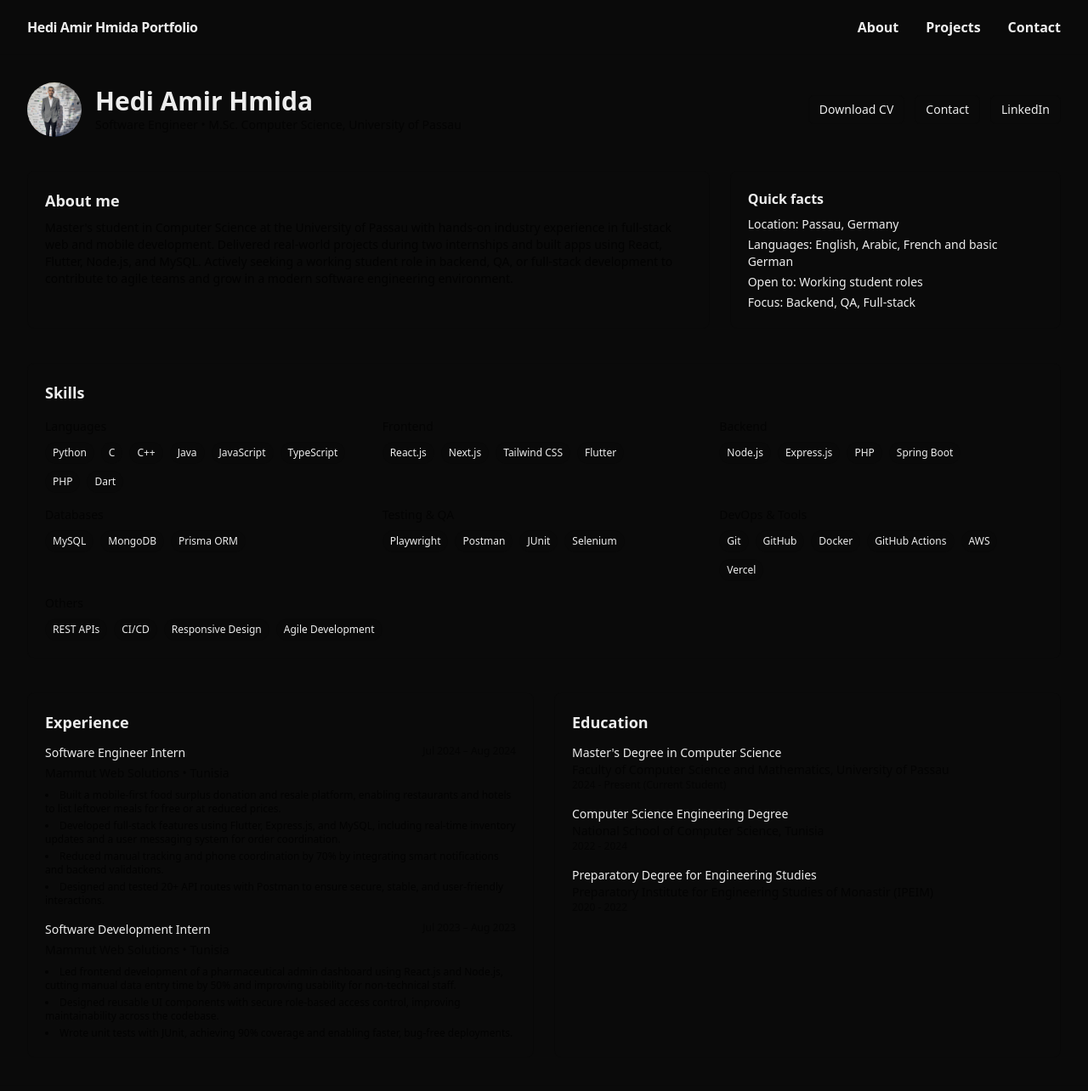
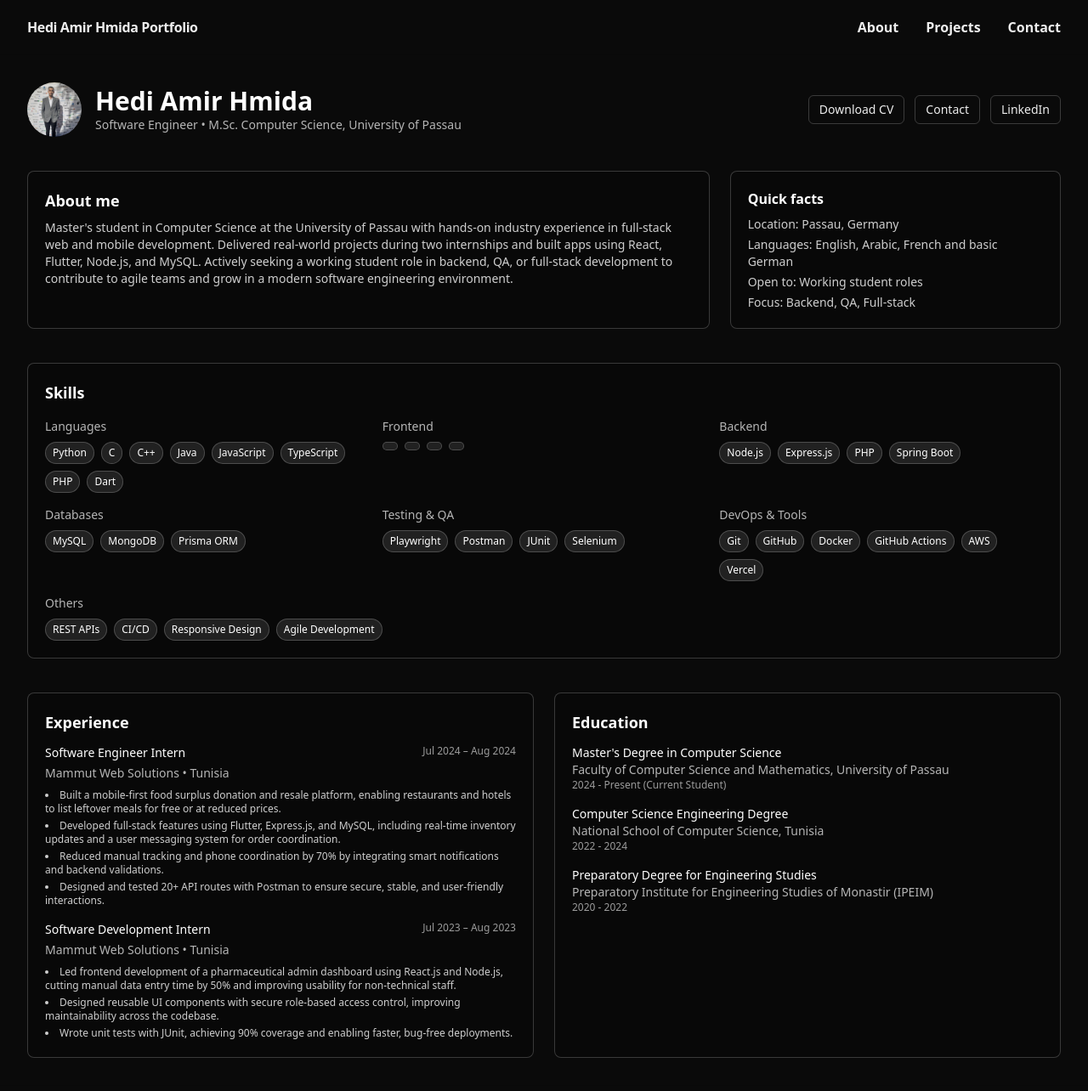
Before and after one commit to HediAmirHmida/MyPortfolio, a Next.js app: page /about in a window 1280 px wide. Shown: the top 1284 px of the page at 85% size. Built offline with nearby package versions, Linux system fonts and the light colour scheme; no server answers.

Commit message:
deployementv3

```diff
--- a/app/about/page.tsx
+++ b/app/about/page.tsx
@@ -15,32 +15,32 @@ export default function AboutPage() {
             className="h-16 w-16 rounded-full object-cover"
           />
           <div>
-            <h1 className="text-2xl sm:text-3xl font-semibold">Hedi Amir Hmida</h1>
-            <p className="text-black/70 dark:text-white/70 text-sm">
+            <h1 className="text-2xl sm:text-3xl font-semibold text-white">Hedi Amir Hmida</h1>
+            <p className="text-white/70 text-sm">
               Software Engineer • M.Sc. Computer Science, University of Passau
             </p>
           </div>
         </div>
         <div className="flex flex-wrap gap-3">
-          <a href="/ResumeHmidaHediAmir.pdf" download className="px-3 py-1.5 rounded-md border border-black/10 dark:border-white/15 text-sm hover:bg-black/5 dark:hover:bg-white/10">Download CV</a>
-          <a href="/contact" className="px-3 py-1.5 rounded-md border border-black/10 dark:border-white/15 text-sm hover:bg-black/5 dark:hover:bg-white/10">Contact</a>
-          <a href="https://www.linkedin.com/in/hedi-amir-hmida-233339278" target="_blank" rel="noreferrer" className="px-3 py-1.5 rounded-md border border-black/10 dark:border-white/15 text-sm hover:bg-black/5 dark:hover:bg-white/10">LinkedIn</a>
+          <a href="/ResumeHmidaHediAmir.pdf" download className="px-3 py-1.5 rounded-md border border-white/20 text-sm hover:bg-white/10 transition">Download CV</a>
+          <a href="/contact" className="px-3 py-1.5 rounded-md border border-white/20 text-sm hover:bg-white/10 transition">Contact</a>
+          <a href="https://www.linkedin.com/in/hedi-amir-hmida-233339278" target="_blank" rel="noreferrer" className="px-3 py-1.5 rounded-md border border-white/20 text-sm hover:bg-white/10 transition">LinkedIn</a>
         </div>
       </div>
 
       <div className="grid gap-6 md:grid-cols-3">
-        <div className="md:col-span-2 rounded-lg border border-black/10 dark:border-white/10 p-5">
-          <h2 className="text-lg font-semibold mb-2">About me</h2>
-          <p className="text-sm text-black/80 dark:text-white/80">
+        <div className="md:col-span-2 rounded-lg border border-white/20 p-5 bg-black/20">
+          <h2 className="text-lg font-semibold mb-2 text-white">About me</h2>
+          <p className="text-sm text-white/80">
             Master&apos;s student in Computer Science at the University of Passau with hands-on industry experience in full-stack
             web and mobile development. Delivered real-world projects during two internships and built apps using React,
             Flutter, Node.js, and MySQL. Actively seeking a working student role in backend, QA, or full-stack development to
             contribute to agile teams and grow in a modern software engineering environment.
           </p>
         </div>
-        <div className="rounded-lg border border-black/10 dark:border-white/10 p-5">
-          <h3 className="text-base font-semibold mb-2">Quick facts</h3>
-          <ul className="text-sm space-y-1">
+        <div className="rounded-lg border border-white/20 p-5 bg-black/20">
+          <h3 className="text-base font-semibold mb-2 text-white">Quick facts</h3>
+          <ul className="text-sm space-y-1 text-white/80">
             <li>Location: Passau, Germany</li>
             <li>Languages: English, Arabic, French and basic German</li>
             <li>Open to: Working student roles</li>
@@ -49,64 +49,62 @@ export default function AboutPage() {
         </div>
       </div>
 
-      <div className="rounded-lg border border-black/10 dark:border-white/10 p-5">
-        <h2 className="text-lg font-semibold mb-4">Skills</h2>
+      <div className="rounded-lg border border-white/20 p-5 bg-black/20">
+        <h2 className="text-lg font-semibold mb-4 text-white">Skills</h2>
         <div className="grid gap-4 sm:grid-cols-2 lg:grid-cols-3">
           <div>
-            <h3 className="text-sm font-medium text-black/70 dark:text-white/70 mb-2">Languages</h3>
+            <h3 className="text-sm font-medium text-white/70 mb-2">Languages</h3>
             <div className="flex flex-wrap gap-2">
               {["Python", "C", "C++", "Java", "JavaScript", "TypeScript", "PHP", "Dart"].map((s) => (
-                <span key={s} className="text-xs rounded-full px-2 py-1 border border-black/10 dark:border-white/10 bg-black/5 dark:bg-white/5">
+                <span key={s} className="text-xs rounded-full px-2 py-1 border border-white/20 bg-white/10 text-white">
                   {s}
                 </span>
               ))}
             </div>
           </div>
           <div>
-            <h3 className="text-sm font-medium text-black/70 dark:text-white/70 mb-2">Frontend</h3>
+            <h3 className="text-sm font-medium text-white/70 mb-2">Frontend</h3>
             <div className="flex flex-wrap gap-2">
               {["React.js", "Next.js", "Tailwind CSS", "Flutter"].map((s) => (
-                <span key={s} className="text-xs rounded-full px-2 py-1 border border-black/10 dark:border-white/10 bg-black/5 dark:bg-white/5">
+                <span key={s} className="text-xs rounded-full px-2 py-1 border border-white/20 bg-white/10 text-white"></span>
+              ))}
+            </div>
+          </div>
+          <div>
+            <h3 className="text-sm font-medium text-white/70 mb-2">Backend</h3>
+            <div className="flex flex-wrap gap-2">
+              {["Node.js", "Express.js", "PHP", "Spring Boot"].map((s) => (
+                <span key={s} className="text-xs rounded-full px-2 py-1 border border-white/20 bg-white/10 text-white">
                   {s}
                 </span>
               ))}
             </div>
           </div>
           <div>
-            <h3 className="text-sm font-medium text-black/70 dark:text-white/70 mb-2">Backend</h3>
+            <h3 className="text-sm font-medium text-white/70 mb-2">Databases</h3>
             <div className="flex flex-wrap gap-2">
-              {["Node.js", "Express.js", "PHP", "Spring Boot"].map((s) => (
-                <span key={s} className="text-xs rounded-full px-2 py-1 border border-black/10 dark:border-white/10 bg-black/5 dark:bg-white/5">
+              {["MySQL", "MongoDB", "Prisma ORM"].map((s) => (
+                <span key={s} className="text-xs rounded-full px-2 py-1 border border-white/20 bg-white/10 text-white">
                   {s}
                 </span>
               ))}
             </div>
           </div>
           <div>
-            <h3 className="text-sm font-medium text-black/70 dark:text-white/70 mb-2">Databases</h3>
+            <h3 className="text-sm font-medium text-white/70 mb-2">Testing & QA</h3>
             <div className="flex flex-wrap gap-2">
-              {["MySQL", "MongoDB", "Prisma ORM"].map((s) => (
-                <span key={s} className="text-xs rounded-full px-2 py-1 border border-black/10 dark:border-white/10 bg-black/5 dark:bg-white/5">
+              {["Playwright", "Postman", "JUnit", "Selenium"].map((s) => (
+                <span key={s} className="text-xs rounded-full px-2 py-1 border border-white/20 bg-white/10 text-white">
                   {s}
                 </span>
               ))}
             </div>
           </div>
           <div>
-            <h3 className="text-sm font-medium text-black/70 dark:text-white/70 mb-2">Testing & QA</h3>
-            <div className="flex flex-wrap gap-2">
-              {["Playwright", "Postman", "JUnit", "Selenium"].map((s) => (
-                <span key={s} className="text-xs rounded-full px-2 py-1 border border-black/10 dark:border-white/10 bg-black/5 dark:bg-white/5">
-                  {s}
-                </span>
-              ))}
-            </div>
-          </div>
-          <div>
-            <h3 className="text-sm font-medium text-black/70 dark:text-white/70 mb-2">DevOps & Tools</h3>
+            <h3 className="text-sm font-medium text-white/70 mb-2">DevOps & Tools</h3>
             <div className="flex flex-wrap gap-2">
               {["Git", "GitHub", "Docker", "GitHub Actions", "AWS", "Vercel"].map((s) => (
-                <span key={s} className="text-xs rounded-full px-2 py-1 border border-black/10 dark:border-white/10 bg-black/5 dark:bg-white/5">
+                <span key={s} className="text-xs rounded-full px-2 py-1 border border-white/20 bg-white/10 text-white">
                   {s}
                 </span>
               ))}
@@ -114,10 +112,10 @@ export default function AboutPage() {
           </div>
         </div>
         <div className="mt-4">
-          <h3 className="text-sm font-medium text-black/70 dark:text-white/70 mb-2">Others</h3>
+          <h3 className="text-sm font-medium text-white/70 mb-2">Others</h3>
           <div className="flex flex-wrap gap-2">
             {["REST APIs", "CI/CD", "Responsive Design", "Agile Development"].map((s) => (
-              <span key={s} className="text-xs rounded-full px-2 py-1 border border-black/10 dark:border-white/10 bg-black/5 dark:bg-white/5">
+              <span key={s} className="text-xs rounded-full px-2 py-1 border border-white/20 bg-white/10 text-white">
                 {s}
               </span>
             ))}
@@ -126,16 +124,16 @@ export default function AboutPage() {
       </div>
 
       <div className="grid gap-6 md:grid-cols-2">
-        <div className="rounded-lg border border-black/10 dark:border-white/10 p-5">
-          <h2 className="text-lg font-semibold mb-3">Experience</h2>
+        <div className="rounded-lg border border-white/20 p-5 bg-black/20">
+          <h2 className="text-lg font-semibold mb-3 text-white">Experience</h2>
           <div className="space-y-4">
             <div>
               <div className="flex items-start justify-between mb-1">
-                <h3 className="font-medium text-sm">Software Engineer Intern</h3>
-                <span className="text-xs text-black/60 dark:text-white/60">Jul 2024 – Aug 2024</span>
+                <h3 className="font-medium text-sm text-white">Software Engineer Intern</h3>
+                <span className="text-xs text-white/60">Jul 2024 – Aug 2024</span>
               </div>
-              <div className="text-sm text-black/70 dark:text-white/70 mb-2">Mammut Web Solutions • Tunisia</div>
-              <ul className="text-xs text-black/80 dark:text-white/80 space-y-1 list-disc list-inside">
+              <div className="text-sm text-white/70 mb-2">Mammut Web Solutions • Tunisia</div>
+              <ul className="text-xs text-white/80 space-y-1 list-disc list-inside">
                 <li>Built a mobile-first food surplus donation and resale platform, enabling restaurants and hotels to list leftover meals for free or at reduced prices.</li>
                 <li>Developed full-stack features using Flutter, Express.js, and MySQL, including real-time inventory updates and a user messaging system for order coordination.</li>
                 <li>Reduced manual tracking and phone coordination by 70% by integrating smart notifications and backend validations.</li>
@@ -144,11 +142,11 @@ export default function AboutPage() {
             </div>
             <div>
               <div className="flex items-start justify-between mb-1">
-                <h3 className="font-medium text-sm">Software Development Intern</h3>
-                <span className="text-xs text-black/60 dark:text-white/60">Jul 2023 – Aug 2023</span>
+                <h3 className="font-medium text-sm text-white">Software Development Intern</h3>
+                <span className="text-xs text-white/60">Jul 2023 – Aug 2023</span>
               </div>
-              <div className="text-sm text-black/70 dark:text-white/70 mb-2">Mammut Web Solutions • Tunisia</div>
-              <ul className="text-xs text-black/80 dark:text-white/80 space-y-1 list-disc list-inside">
+              <div className="text-sm text-white/70 mb-2">Mammut Web Solutions • Tunisia</div>
+              <ul className="text-xs text-white/80 space-y-1 list-disc list-inside">
                 <li>Led frontend development of a pharmaceutical admin dashboard using React.js and Node.js, cutting manual data entry time by 50% and improving usability for non-technical staff.</li>
                 <li>Designed reusable UI components with secure role-based access control, improving maintainability across the codebase.</li>
                 <li>Wrote unit tests with JUnit, achieving 90% coverage and enabling faster, bug-free deployments.</li>
@@ -156,23 +154,23 @@ export default function AboutPage() {
             </div>
           </div>
         </div>
-        <div className="rounded-lg border border-black/10 dark:border-white/10 p-5">
-          <h2 className="text-lg font-semibold mb-3">Education</h2>
+        <div className="rounded-lg border border-white/20 p-5 bg-black/20">
+          <h2 className="text-lg font-semibold mb-3 text-white">Education</h2>
           <div className="space-y-4">
             <div>
-              <div className="font-medium text-sm">Master&apos;s Degree in Computer Science</div>
-              <div className="text-sm text-black/70 dark:text-white/70">Faculty of Computer Science and Mathematics, University of Passau</div>
-              <div className="text-xs text-black/60 dark:text-white/60">2024 - Present (Current Student)</div>
+              <div className="font-medium text-sm text-white">Master&apos;s Degree in Computer Science</div>
+              <div className="text-sm text-white/70">Faculty of Computer Science and Mathematics, University of Passau</div>
+              <div className="text-xs text-white/60">2024 - Present (Current Student)</div>
             </div>
             <div>
-              <div className="font-medium text-sm">Computer Science Engineering Degree</div>
-              <div className="text-sm text-black/70 dark:text-white/70">National School of Computer Science, Tunisia</div>
-              <div className="text-xs text-black/60 dark:text-white/60">2022 - 2024</div>
+              <div className="font-medium text-sm text-white">Computer Science Engineering Degree</div>
+              <div className="text-sm text-white/70">National School of Computer Science, Tunisia</div>
+              <div className="text-xs text-white/60">2022 - 2024</div>
             </div>
             <div>
-              <div className="font-medium text-sm">Preparatory Degree for Engineering Studies</div>
-              <div className="text-sm text-black/70 dark:text-white/70">Preparatory Institute for Engineering Studies of Monastir (IPEIM)</div>
-              <div className="text-xs text-black/60 dark:text-white/60">2020 - 2022</div>
+              <div className="font-medium text-sm text-white">Preparatory Degree for Engineering Studies</div>
+              <div className="text-sm text-white/70">Preparatory Institute for Engineering Studies of Monastir (IPEIM)</div>
+              <div className="text-xs text-white/60">2020 - 2022</div>
             </div>
           </div>
         </div>
```
Also changed, not shown: app/components/ProjectCard.tsx (+11 -11 lines), app/contact/page.tsx (+8 -8 lines), app/layout.tsx (+6 -2 lines), app/page.tsx (+10 -4 lines).
